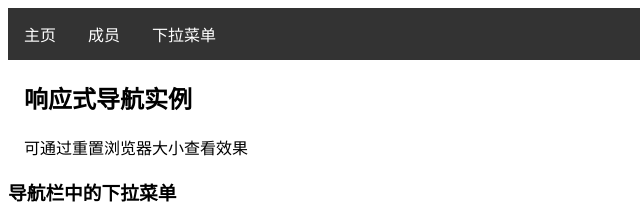
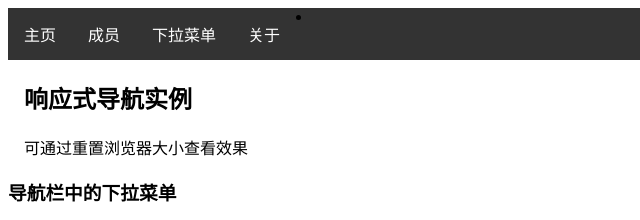
Before and after one commit to LZP-SUDO/guanwang.github.io, a plain HTML site: page index.html in a window 1280 px wide. Shown: the top 220 px of the page, 0-640 px from the left. Drawn offline with Linux system fonts and the light colour scheme.

Commit message:
Update index.html

```diff
--- a/index.html
+++ b/index.html
@@ -9,6 +9,7 @@
             <a href="#">Link 3</a>
         </div>
     </div>
+    <li class="right"><a href="#about">关于</a></li>
 </div>
 
 
```
